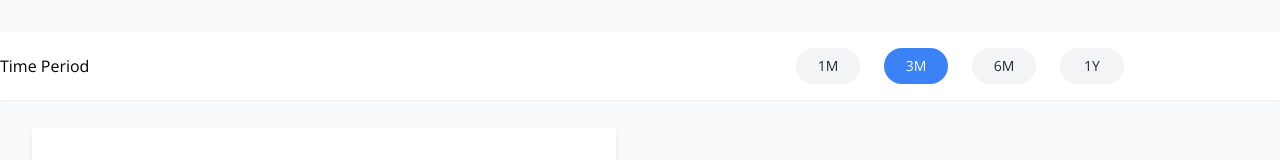
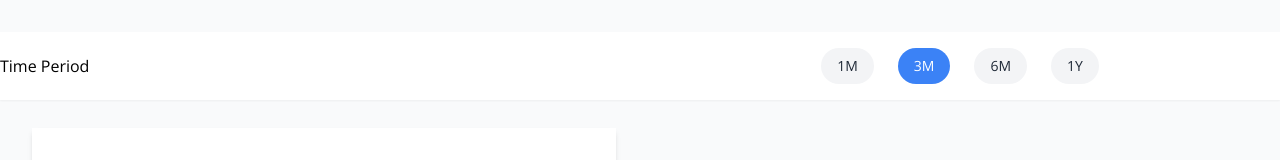
Before and after one commit to kirkedev/mpr.kirke.dev, a Svelte app in the folder app/: page / in a window 1280 px wide. Shown: the top 160 px of the page. Built offline with nearby package versions, Linux system fonts and the light colour scheme.

Commit message:
Add actions to ButtonGroup story

```diff
--- a/app/ui/ButtonGroup.css
+++ b/app/ui/ButtonGroup.css
@@ -11,8 +11,8 @@
     @apply bg-gray-100;
     @apply text-center;
     @apply text-gray-800;
-    @apply w-16;
     @apply py-2;
+    @apply px-4;
     @apply rounded-full;
     @apply cursor-pointer;
 }
```
Also changed, not shown: app/ui/ButtonGroup.d.ts (added, +8 -0 lines), 1 other file (tests, documents, lock files or other folders).
